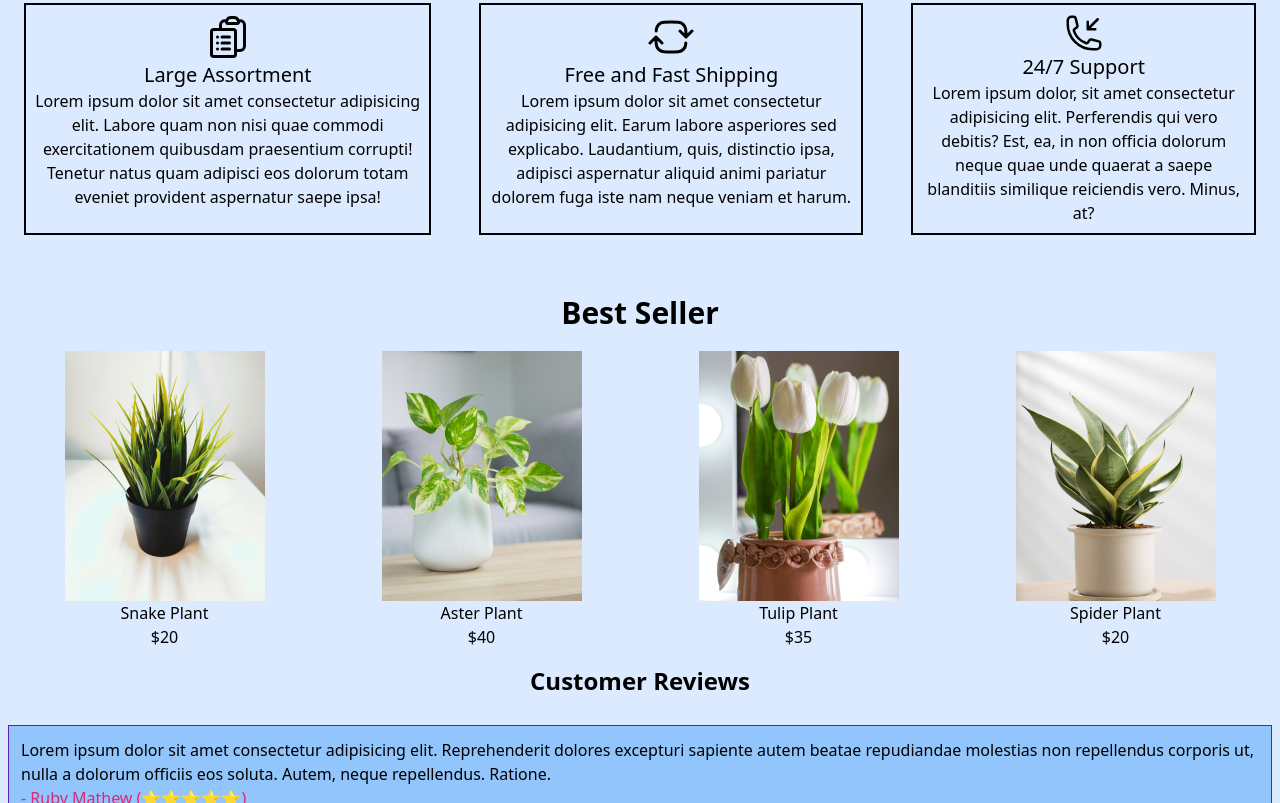
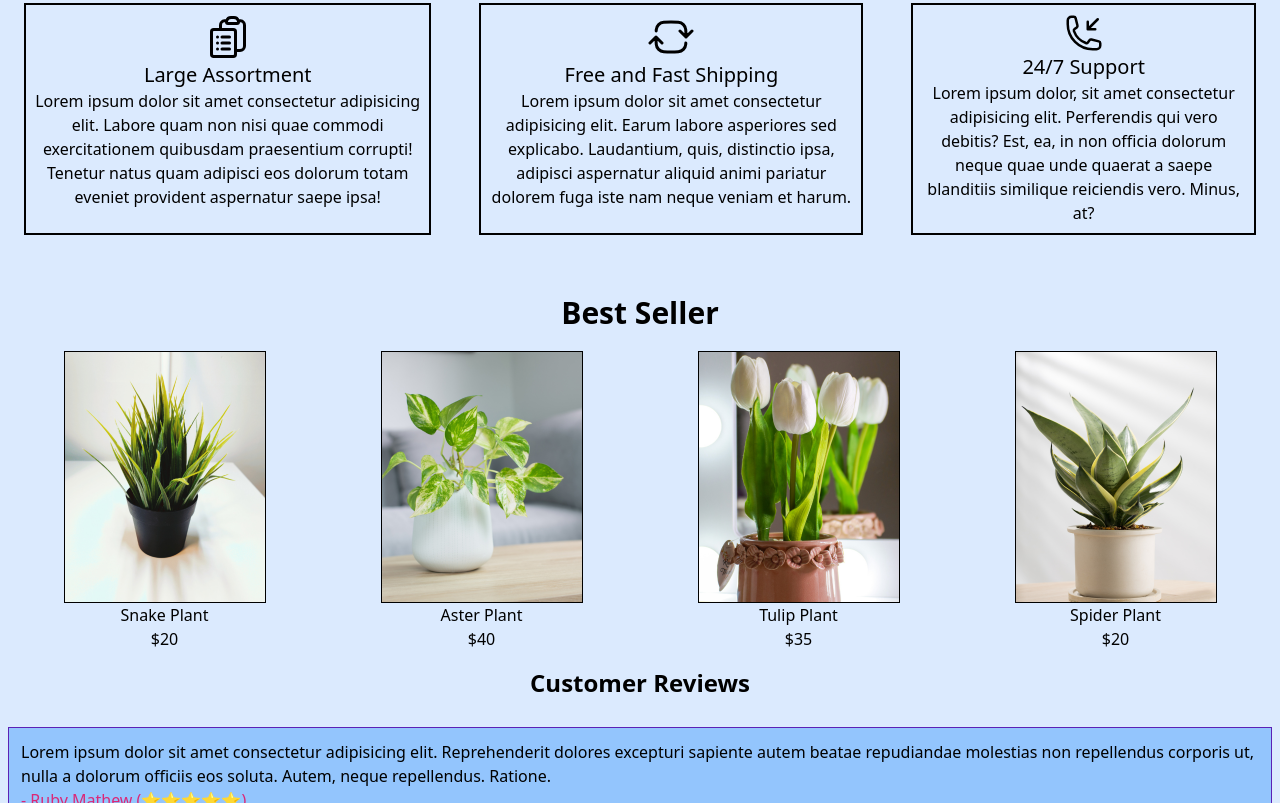
Before and after one commit to Deepika-Kumaravel/Greenden-tailwind, a plain HTML site: page index.html in a window 1280 px wide. Shown: the part 458-1261 px from the top of the page. Drawn offline with nearby package versions, Linux system fonts and the light colour scheme.

Commit message:
file uploaded

```diff
--- a/index.html
+++ b/index.html
@@ -102,25 +102,25 @@
 
         <div class="grid grid-cols-2 md:grid-cols-4 mt-5 gap-5">
             <div>
-                <img src="./images/B1.png" class="inline hover:shadow-xl transform hover:-translate-y-2"
+                <img src="./images/B1.png" class="inline hover:shadow-xl transform hover:-translate-y-2 border border-black"
                     alt="Bestseller image">
                 <h1>Snake Plant</h1>
                 <p>$20</p>
             </div>
             <div>
-                <img src="./images/B2.png" class="inline hover:shadow-xl transform hover:-translate-y-2"
+                <img src="./images/B2.png" class="inline hover:shadow-xl transform hover:-translate-y-2 border border-black"
                     alt="Bestseller image">
                 <h1>Aster Plant</h1>
                 <p>$40</p>
             </div>
             <div>
-                <img src="./images/B3.png" class="inline hover:shadow-xl transform hover:-translate-y-2"
+                <img src="./images/B3.png" class="inline hover:shadow-xl transform hover:-translate-y-2 border border-black"
                     alt="Bestseller image">
                 <h1>Tulip Plant</h1>
                 <p>$35</p>
             </div>
             <div>
-                <img src="./images/B4.png" class="inline hover:shadow-xl transform hover:-translate-y-2"
+                <img src="./images/B4.png" class="inline hover:shadow-xl transform hover:-translate-y-2 border border-black"
                     alt="Bestseller image">
                 <h1>Spider Plant</h1>
                 <p>$20</p>
```
